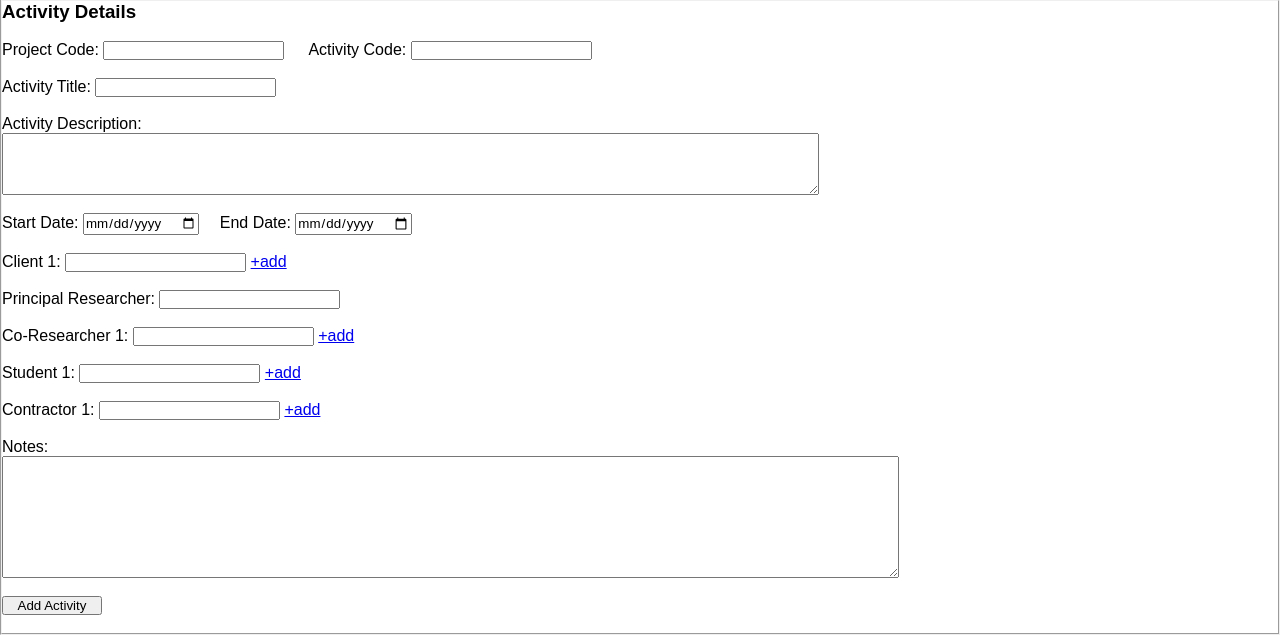
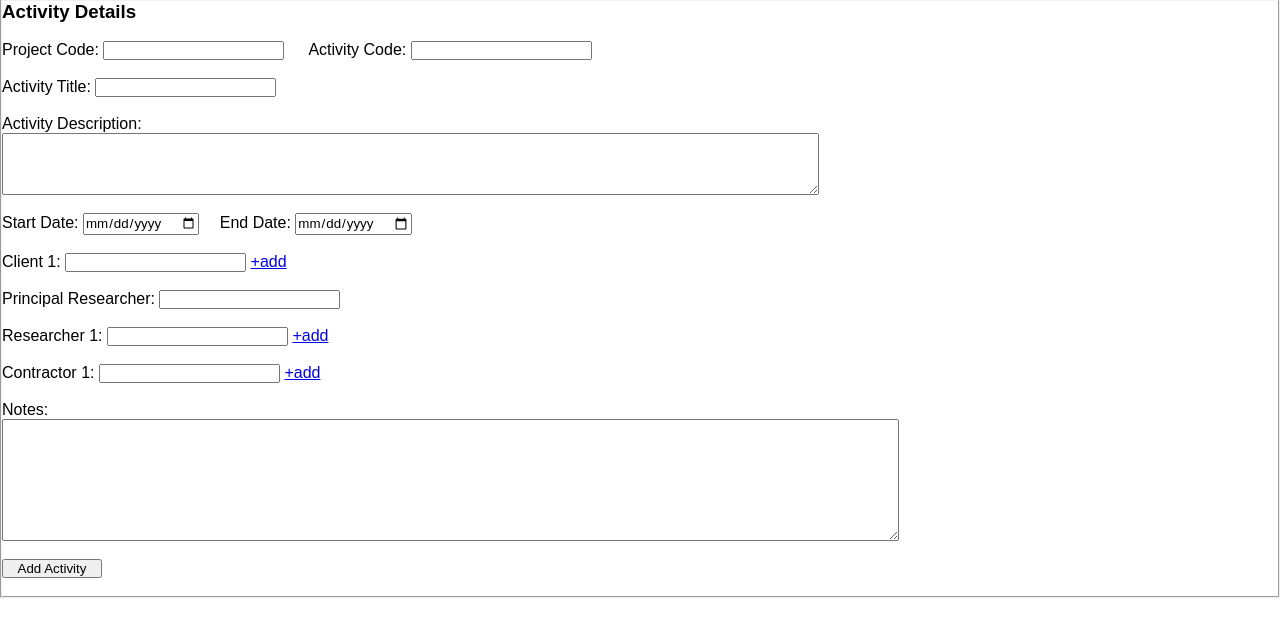
Before and after one commit to c-jorg/Capstone, a PHP site: page /projectPosting.php in a window 1280 px wide. Shown: the part 816-1451 px from the top of the page. After the commit the page ends 1414 px from the top, so only its background shows below. Run offline with PHP 8.4, Linux system fonts and the light colour scheme; some web fonts are replaced.

Commit message:
Update projectPosting.php

```diff
--- a/projectPosting.php
+++ b/projectPosting.php
@@ -39,6 +39,14 @@
             const email = document.getElementById(`email`).value;
             const category = document.getElementById(`category`).value;
             console.log(salutation, firstName, lastName, company, email, category);
+
+           	document.getElementById(`salutation`).value = "None";
+            document.getElementById(`firstName`).value = "";
+            document.getElementById(`lastName`).value = "";
+            document.getElementById(`company`).value = "";
+            document.getElementById(`email`).value = "";
+            document.getElementById(`category`).value  = "None" ;
+
 
            	const entries = `salutation=$salutation&
            					 first_name=$firstName&
@@ -101,7 +109,6 @@
 				<br>
 				<label for="projectCode">Project Code:</label>
 				<input type="text" id="projectCode" name="projectCode" required>
-
 				<br><br>
 				<label for="projectTitle">Project Title:</label>
 				<input type="text" id="projectTitle" name="projectTitle" required>
@@ -163,7 +170,6 @@
 				<label for="activityCode">Activity Code:</label>
 				<input type="text" id="activityCode" name="activityCode" required>
 				<br><br>
-
 				<label for="activityTitle">Activity Title:</label>
 				<input type="text" id="activityTitle" name="activityTitle" required>
 				<br><br>
@@ -187,30 +193,18 @@
 				<input type="text" id="principalResearcher" name="principalResearcher" required>
 				<br><br>
 				<div id="researchers">
-    				<label for="Co-Researcher1">Co-Researcher 1:</label>
-    				<input type="text" id="Co-Researcher1" name="Co-Researcher1" required>
-  					<span id='addCo-Researcher2'>
-    					<a onclick="addMoreField(2,'Co-Researcher');return false;" href="#">+add</a>
+    				<label for="Researcher1">Researcher 1:</label>
+    				<input type="text" id="Researcher1" name="Researcher1" required>
+  					<span id='addResearcher2'>
+    					<a onclick="addMoreField(2,'Researcher');return false;" href="#">+add</a>
     				</span>
     			</div>
 				<br>
-				<div id="students">
-
-    				<label for="Student1">Student 1:</label>
-    				<input type="text" id="Student1" name="Student1" required>
-    				<span id='addStudent2'>
-    					<a onclick="addMoreField(2,'Student');return false;" href="#">+add</a>
-
-    				</span>
-				</div>
-				<br>
 				<div id="contractors">
-
     				<label for="Contractor1">Contractor 1:</label>
     				<input type="text" id="Contractor1" name="Contractor1" required>
     				<span id='addContractor2'>
         				<a onclick="addMoreField(2,'Contractor');return false;" href="#">+add</a>
-
         			</span>
     			</div>
 				<br>
@@ -222,5 +216,4 @@
 			</fieldset>
 		</form>
 	</body>
-
 </html>
```
